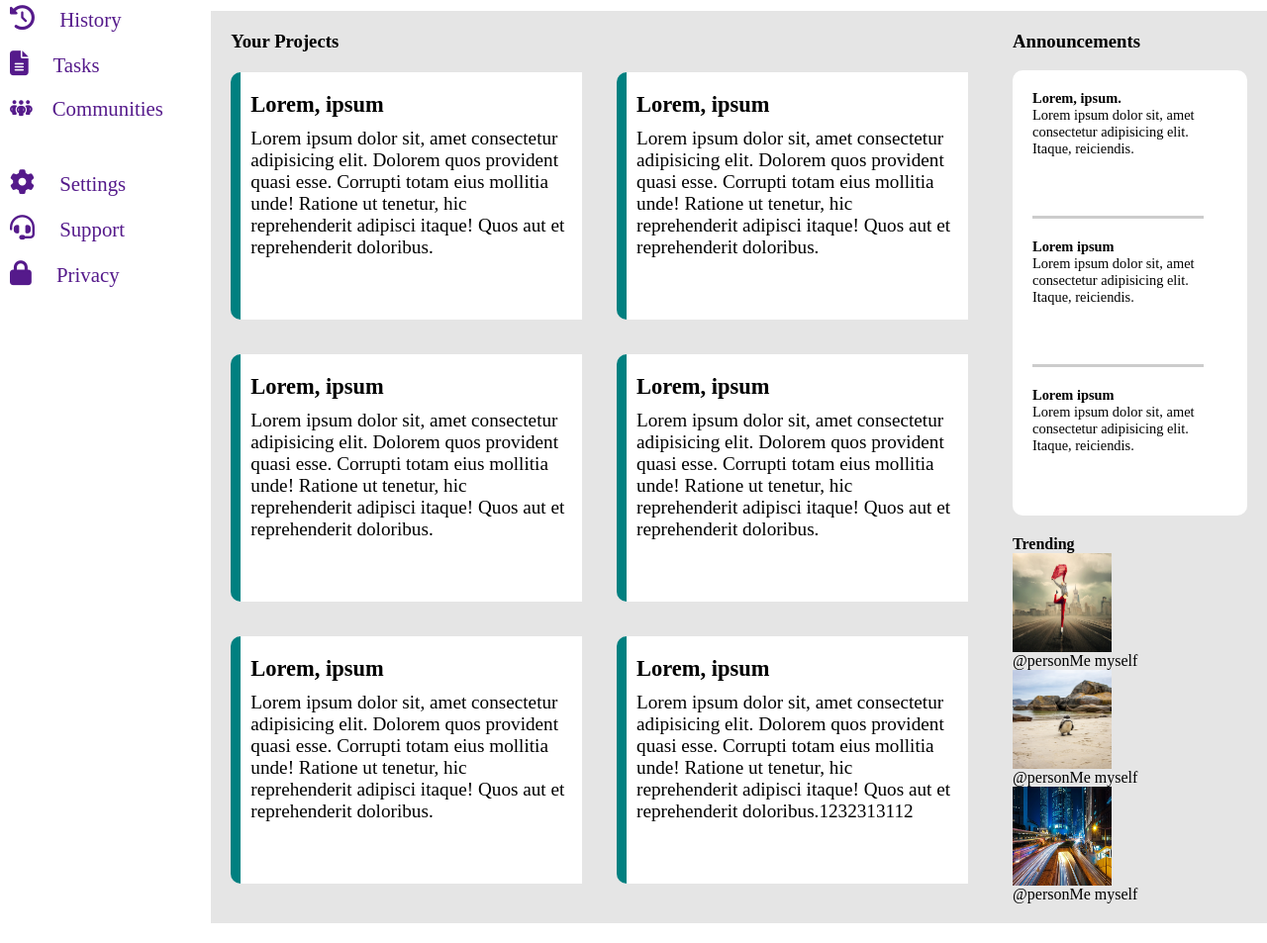
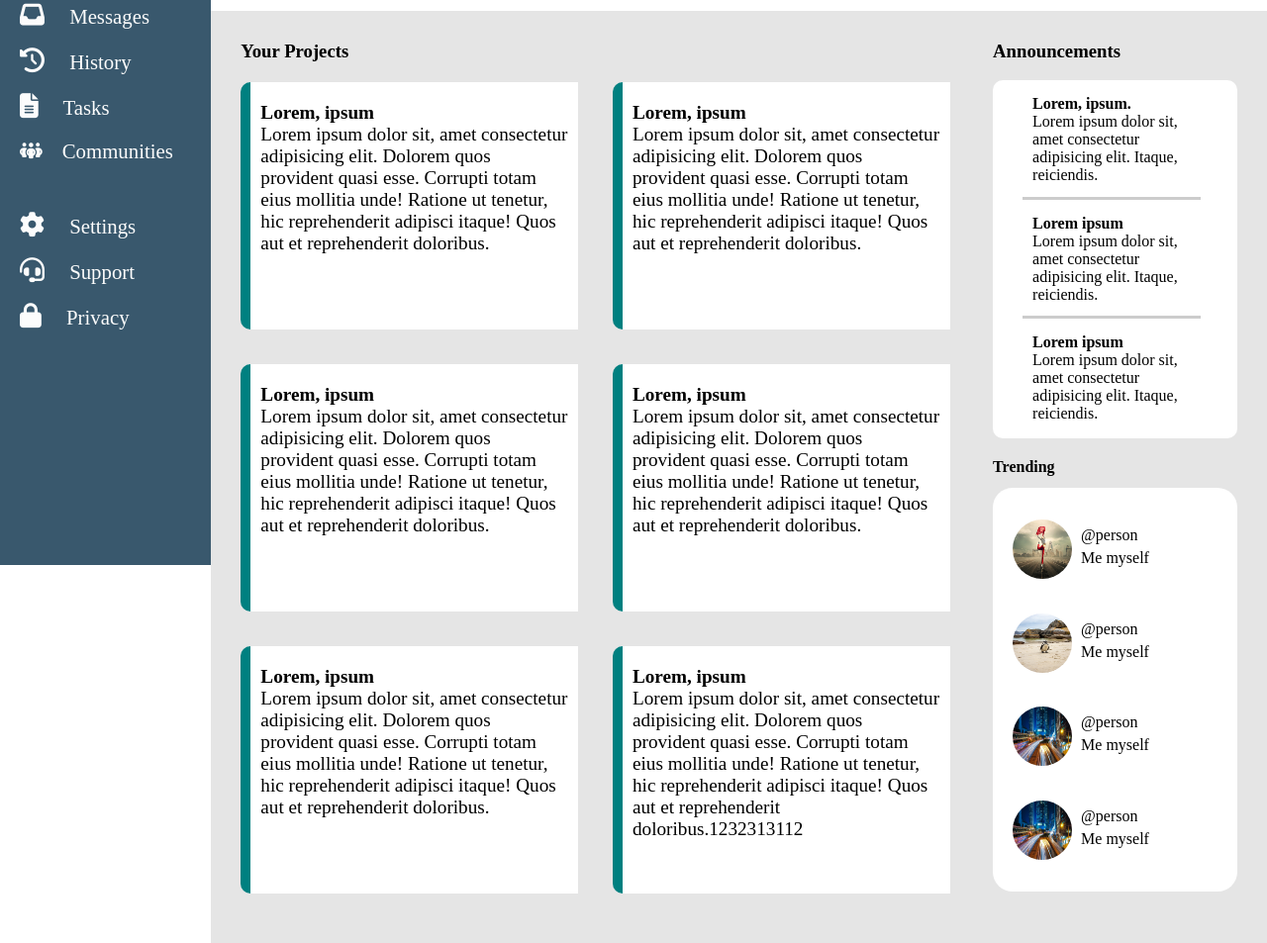
Before and after one commit to TippingTheIceBerg/adminDash, a plain HTML site: page index.html in a window 1280 px wide. Shown: the part 229-1182 px from the top of the page at 99% size. Drawn offline with Linux system fonts and the light colour scheme.

Commit message:
add style to trending, started adding colors, deciding on white accent color

```diff
--- a/index.html
+++ b/index.html
@@ -66,27 +66,27 @@
             <h3 class="card__title">Your Projects</h3>
                 <div class="card__container">
                     <div class="card">
-                        <h3>Lorem, ipsum</h3>
+                        <h4>Lorem, ipsum</h4>
                         <p>Lorem ipsum dolor sit, amet consectetur adipisicing elit. Dolorem quos provident quasi esse. Corrupti totam eius mollitia unde! Ratione ut tenetur, hic reprehenderit adipisci itaque! Quos aut et reprehenderit doloribus.</p>
                     </div>
                     <div class="card">
-                        <h3>Lorem, ipsum</h3>
+                        <h4>Lorem, ipsum</h4>
                         <p>Lorem ipsum dolor sit, amet consectetur adipisicing elit. Dolorem quos provident quasi esse. Corrupti totam eius mollitia unde! Ratione ut tenetur, hic reprehenderit adipisci itaque! Quos aut et reprehenderit doloribus.</p>
                     </div>
                     <div class="card">
-                        <h3>Lorem, ipsum</h3>
+                        <h4>Lorem, ipsum</h4>
                         <p>Lorem ipsum dolor sit, amet consectetur adipisicing elit. Dolorem quos provident quasi esse. Corrupti totam eius mollitia unde! Ratione ut tenetur, hic reprehenderit adipisci itaque! Quos aut et reprehenderit doloribus.</p>
                     </div>
                     <div class="card">
-                        <h3>Lorem, ipsum</h3>
+                        <h4>Lorem, ipsum</h4>
                         <p>Lorem ipsum dolor sit, amet consectetur adipisicing elit. Dolorem quos provident quasi esse. Corrupti totam eius mollitia unde! Ratione ut tenetur, hic reprehenderit adipisci itaque! Quos aut et reprehenderit doloribus.</p>
                     </div>
                     <div class="card">
-                        <h3>Lorem, ipsum</h3>
+                        <h4>Lorem, ipsum</h4>
                         <p>Lorem ipsum dolor sit, amet consectetur adipisicing elit. Dolorem quos provident quasi esse. Corrupti totam eius mollitia unde! Ratione ut tenetur, hic reprehenderit adipisci itaque! Quos aut et reprehenderit doloribus.</p>
                     </div>
                     <div class="card">
-                        <h3>Lorem, ipsum</h3>
+                        <h4>Lorem, ipsum</h4>
                         <p>Lorem ipsum dolor sit, amet consectetur adipisicing elit. Dolorem quos provident quasi esse. Corrupti totam eius mollitia unde! Ratione ut tenetur, hic reprehenderit adipisci itaque! Quos aut et reprehenderit doloribus.1232313112</p>
                     </div>
                 </div>
@@ -109,15 +109,37 @@
                     </div>
                 </div>
                 <!-- Trending -->
-                <div>
+                <div class="trending__container">
                     <h4>Trending</h4>
-                    <div class="trending">
-                        <img src="./images/userIcons/penguinUser_files/freedom-2940655_640.jpg" alt="">
-                        <p>@person<span>Me myself</span></p>
-                        <img src="./images/userIcons/penguinUser_files/cape-town-5741110_1280.jpg" alt="">
-                        <p>@person<span>Me myself</span></p>
-                        <img src="./images/userIcons/penguinUser_files/hong-kong-1990268_640.jpg" alt="">
-                        <p>@person<span>Me myself</span></p>
+                    <div class="trending__cards">
+                        <div class="trending__card">
+                            <img src="./images/userIcons/penguinUser_files/freedom-2940655_640.jpg" alt="">
+                            <div class="trending__userTag">
+                                <p>@person</p>
+                                <p>Me myself</p>
+                            </div>
+                        </div>
+                        <div class="trending__card">
+                            <img src="./images/userIcons/penguinUser_files/cape-town-5741110_1280.jpg" alt="">
+                            <div class="trending__userTag">
+                                <p>@person</p>
+                                <p>Me myself</p>
+                            </div>
+                        </div>
+                        <div class="trending__card">
+                            <img src="./images/userIcons/penguinUser_files/hong-kong-1990268_640.jpg" alt="">
+                            <div class="trending__userTag">
+                                <p>@person</p>
+                                <p>Me myself</p>
+                            </div>
+                        </div>
+                        <div class="trending__card">
+                            <img src="./images/userIcons/penguinUser_files/hong-kong-1990268_640.jpg" alt="">
+                            <div class="trending__userTag">
+                                <p>@person</p>
+                                <p>Me myself</p>
+                            </div>
+                        </div>
                     </div>
                 </div>
             </div>
--- a/style.css
+++ b/style.css
@@ -2,6 +2,10 @@
     margin: 0;
     padding: 0;
     box-sizing: border-box;
+}
+:root{
+    --white:#fcfcfc;
+    --darkBlue:#39586D ;
 }
 a{
     text-decoration: none;
@@ -19,17 +23,26 @@ img{
 
 aside{
     height: 100vh;
-    padding: 10px;
+    padding: 20px;
+    background-color: var(--darkBlue) ;
+    position: sticky;
+    top: 0px;
+
 }
 nav{
     display: grid;
     grid-template-columns: 1fr;
     row-gap: 50px;
     font-size: 1.3em;
+
 }
 nav i{
     margin-right: 20px;
     font-size: 1.2em;
+    color: var(--white);
+}
+nav a{
+    color: var(--white);
 }
 .nav__logo{
     display: grid;
@@ -131,6 +144,7 @@ nav i{
     align-content: end;
     justify-items: center;
     column-gap: 20px;
+
 }
 .user__uploads input[type=button]{
     height: 50px;
@@ -139,6 +153,9 @@ nav i{
     outline: none;
     border-radius: 30px;
     margin-bottom: 10px;
+    background-color: #39586D;
+    color:var(--white);
+    font-size: .98em;
 }
 
 /* main card containers */
@@ -146,8 +163,8 @@ nav i{
 main{
     background-color: rgb( 0 0 0 /.1);
     display: grid;
-    padding: 20px;
-    grid-template-columns: 2fr .6fr;
+    padding: 30px;
+    grid-template-columns: 2fr .65fr;
 }
 
 
@@ -177,7 +194,7 @@ main{
 .socialFeed{
     display: grid;
     gap:20px;
-    grid-template-rows: 20px 1fr;
+    grid-template-rows: 20px .75fr;
 }
 .announcement{
     display: grid;
@@ -187,9 +204,11 @@ main{
 }
 
 .ann__card{
-    padding: 20px;
+    display: grid;
+    padding: 10px 40px;
     position: relative;
-    font-size: .9em;
+    align-content: center;
+
 
 }
 
@@ -199,8 +218,36 @@ main{
     width: 73%;
     border-bottom: solid rgb(0 0 0/.2);
     bottom: 0;
+    left: 30px;
 }
 
-.trending{
+.trending__container{
     display: grid;
+    grid-template-rows: 30px .95fr;
 }
+.trending__cards{
+    display: grid;
+    background-color: white;
+    padding: 20px;
+    row-gap: 10px;
+    border-radius: 20px;
+}
+.trending__card{
+    display:grid;
+    grid-template-columns: .5fr 1fr;
+    align-content: center;
+}
+
+.trending__card img{
+    border-radius: 100px;
+    height: 60px;
+    aspect-ratio: 1;
+}
+.trending__userTag{
+    display: grid;
+    align-content: center;
+}
+
+.trending__userTag > p{
+    margin-bottom: 5px;
+}
```
